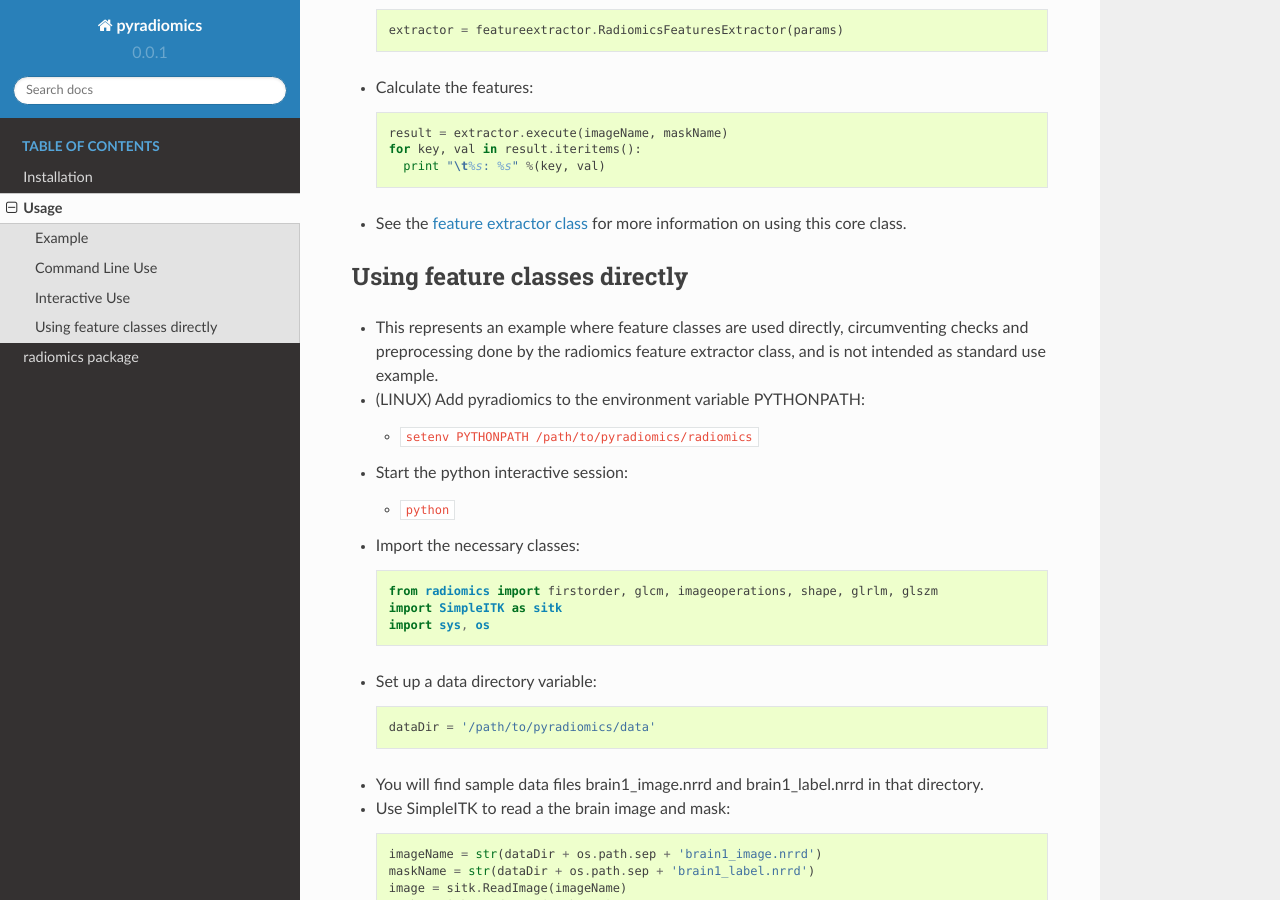
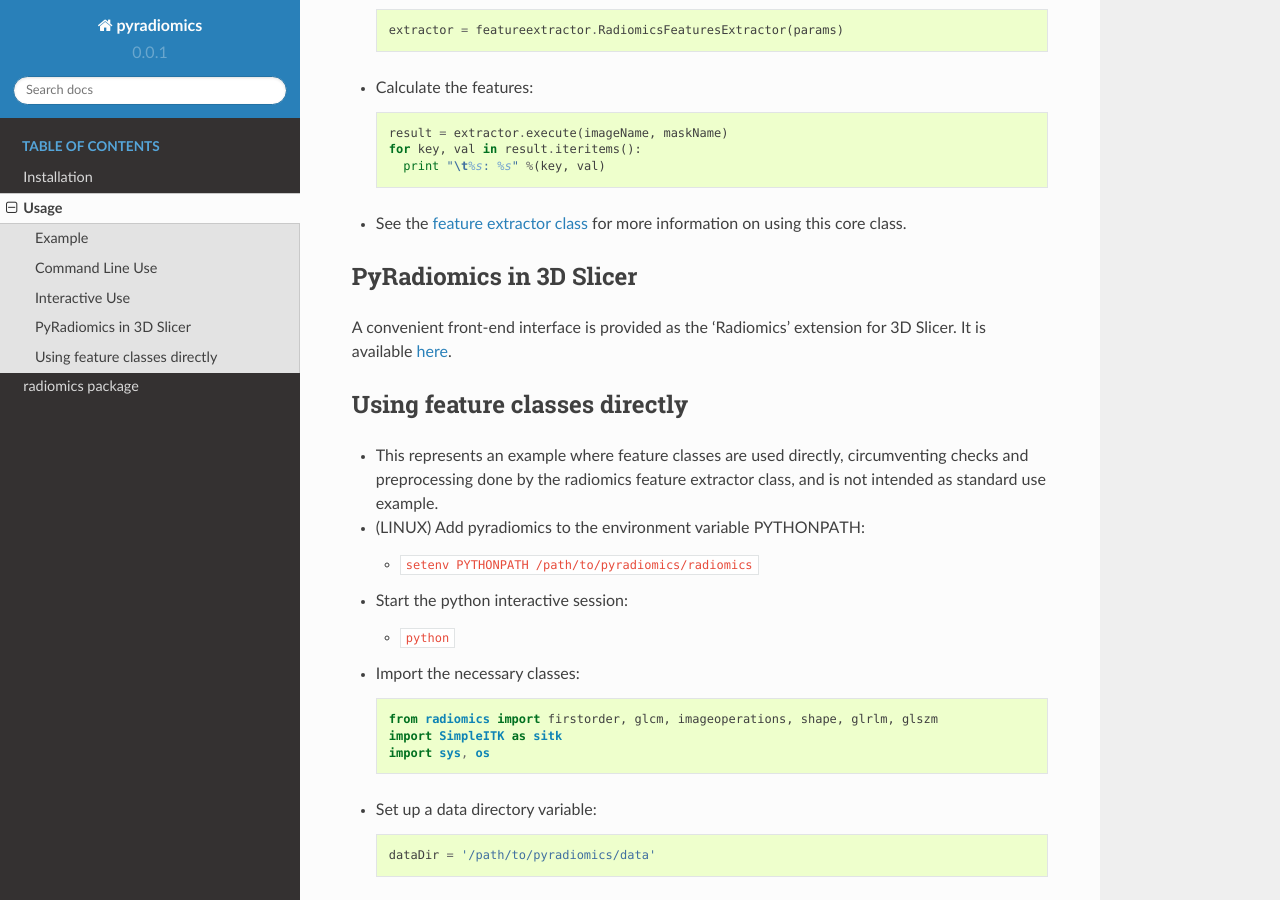
Before and after one commit to AIM-Harvard/pyradiomics, a Sphinx documentation site: the page built from docs/usage.rst, in a window 1280 px wide and 900 px high, scrolled down 1613 px. Built offline with Sphinx 7.4.7 and the Read the Docs theme 2.0.0, drawn with Linux system fonts in a browser that asks for light colours.

Commit message:
DOC: Add pointers to SlicerRadiomics in Readme/Documentation

```diff
--- a/docs/usage.rst
+++ b/docs/usage.rst
@@ -87,6 +87,13 @@
 
 * See the :ref:`feature extractor class<radiomics-featureextractor-label>` for more information on using this core class.
 
+------------------------
+PyRadiomics in 3D Slicer
+------------------------
+
+A convenient front-end interface is provided as the 'Radiomics' extension for 3D Slicer. It is available
+`here <https://github.com/Radiomics/SlicerRadiomics>`_.
+
 ------------------------------
 Using feature classes directly
 ------------------------------
```
Also changed, not shown: README.md (+8 -0 lines).
